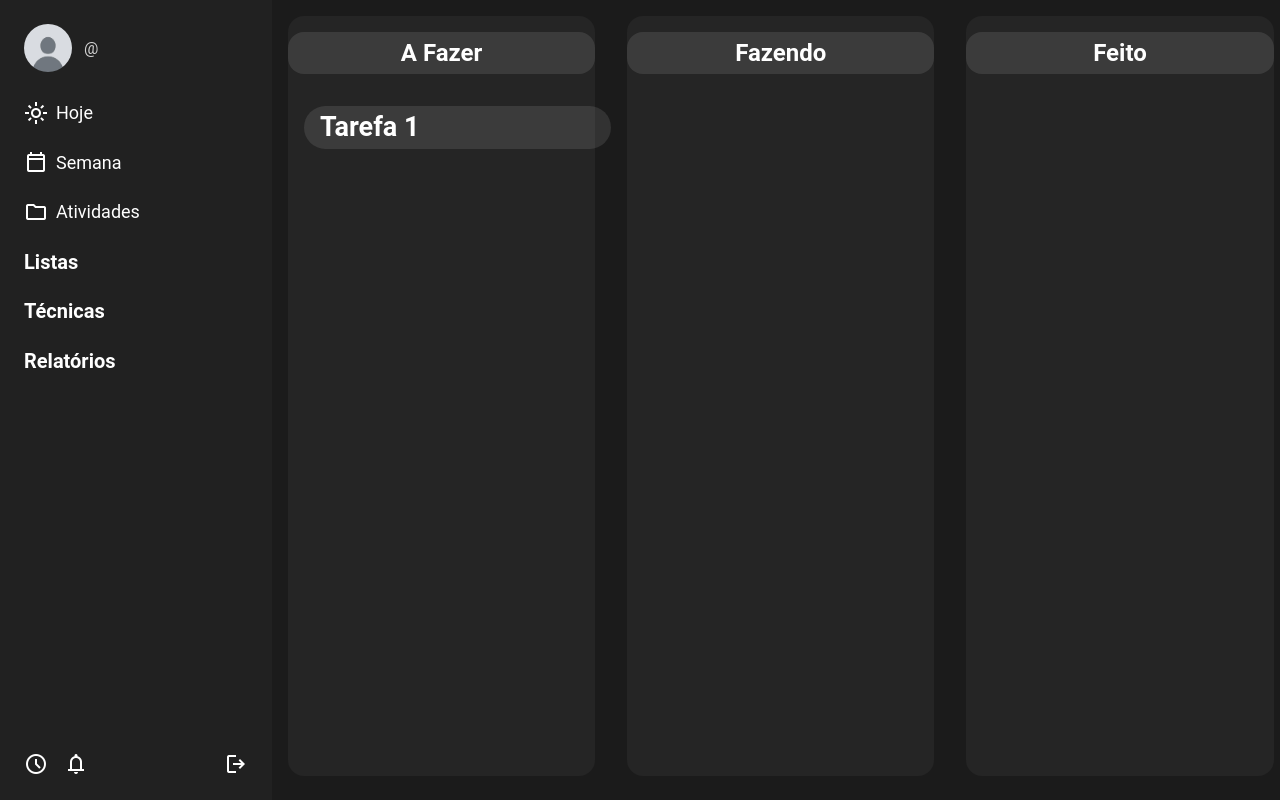
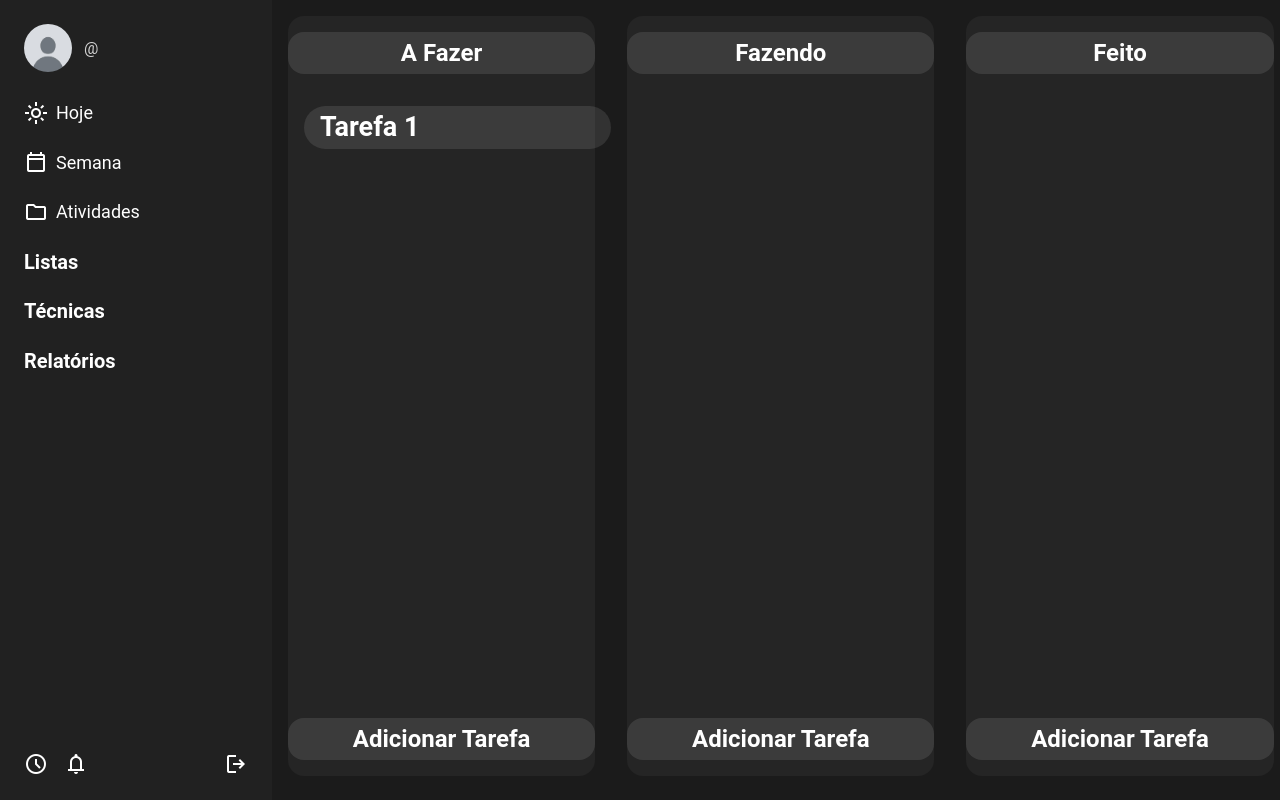
Before and after one commit to bijunkes/Kronos, a React (Vite) app in the folder front/: page /home in a window 1280 px wide. Both pictures are taken after a click on the button 48 px from the left and 48 px from the top of the page. Built offline with nearby package versions, Linux system fonts and the light colour scheme.

Commit message:
Termino da página Kanban e protótipo de funcionamento

```diff
--- a/front/src/containers/Kanban/index.jsx
+++ b/front/src/containers/Kanban/index.jsx
@@ -1,25 +1,120 @@
 import {React, useState} from 'react';
-import {Container,Painel, BoxTitulo, BoxTarefas, NomeTarefa, Icones} from './style.js';
+import {Container,Painel, BoxTitulo, BoxTarefas, NomeTarefa, Icones, BoxAdicionar} from './style.js';
 
 
 function Kanban() {
 
+    const [tarefas, setTarefas] = useState([
+        {id: 'tarefa1', nome: 'Tarefa 1', status: 1, icons: 'icones1'}
+    ])
 
-    const deletar = () => {
 
-        console.log("Deletando")
+    const deletar = (tarefaId) => {
+
+        setTarefas((prevTarefas) => prevTarefas.filter(tarefa => tarefa.id !== tarefaId));
 
     }
+    const proximo = (tarefaId) => {
+
+        setTarefas((prevTarefas) =>
+            prevTarefas.map(tarefa =>
+                tarefa.id === tarefaId
+                    ? {
+                        ...tarefa,
+                        status: tarefa.status < 3 ? tarefa.status + 1 : 3,
+                        icons: tarefa.status === 2 ? 'icones3' : 'icones2'
+
+                    }
+                    : tarefa,
+                    console.log("teste")
+            )
+        );
+
+    }
+    const anterior = (tarefaId) => {
+
+        setTarefas((prevTarefas) =>
+            prevTarefas.map(tarefa =>
+                tarefa.id === tarefaId
+                    ? {
+                        ...tarefa,
+                        status: tarefa.status > 1 ? tarefa.status - 1 : 1,
+                        icons: tarefa.status === 2 ? 'icones1' :'icones2'
+
+                    }
+                    : tarefa,
+                    console.log("teste")
+            )
+        );
+
+    }
+    const renderIcons = (iconsType, tarefaId) => {
+        if (iconsType === 'icones1') {
+            return (
+                <>
+                    <Icones className="material-symbols-outlined" onClick={()=> deletar(tarefaId)}>delete</Icones>
+                    <Icones className="material-symbols-outlined" onClick={() => proximo(tarefaId)}>arrow_forward</Icones>
+                </>
+            );
+        } else if (iconsType === 'icones2') {
+            return (
+                <>
+                    <Icones className="material-symbols-outlined" onClick={()=> deletar(tarefaId)}>delete</Icones>
+                    <Icones  className="material-symbols-outlined" onClick={()=> anterior(tarefaId)}>arrow_left_alt</Icones>
+                    <Icones className="material-symbols-outlined" onClick={() => proximo(tarefaId)}>arrow_forward</Icones>
+                </>
+            );
+        }else if (iconsType === 'icones3') {
+            return (
+                <>
+                    <Icones className="material-symbols-outlined" onClick={()=> deletar(tarefaId)}>delete</Icones>
+                    <Icones  className="material-symbols-outlined" onClick={()=> anterior(tarefaId)}>arrow_left_alt</Icones>
+                </>
+            );
+        }
+        return null;
+    };
+    const adicionarTarefa = (campo) => {
+        const novaTarefa = {
+            id: `tarefa${tarefas.length + 1}`,
+            nome: `Tarefa ${tarefas.length + 1}`,
+            status: campo.parentNode.id,
+            icons: 'icones' + campo.parentNode.id
+        };
+        console.log("Adicionando nova tarefa:", novaTarefa);
+        setTarefas([...tarefas, novaTarefa]);
+    };
+
     return(
         <>
             <Container>
-                <Painel id='AFazer'>
+                <Painel id='1'>
                     <BoxTitulo>A Fazer</BoxTitulo>
-                    <BoxTarefas><NomeTarefa>Tarefa 1</NomeTarefa>
-                        <Icones className="material-symbols-outlined" onClick={deletar}>delete</Icones>
-                    </BoxTarefas></Painel>
-                <Painel id='Fazendo'><BoxTitulo>Fazendo</BoxTitulo></Painel>
-                <Painel id='Feito'><BoxTitulo>Feito</BoxTitulo></Painel>
+                    {tarefas.filter(tarefa => tarefa.status == 1).map(tarefa => (
+                        <BoxTarefas key={tarefa.id} id={tarefa.id}>
+                            <NomeTarefa>{tarefa.nome}</NomeTarefa>
+                            {renderIcons(tarefa.icons, tarefa.id)}
+                        </BoxTarefas>
+                    ))}
+                    <BoxAdicionar onClick={(e) => {adicionarTarefa(e.target)}}>Adicionar Tarefa</BoxAdicionar></Painel>
+                <Painel id='2'><BoxTitulo>Fazendo</BoxTitulo>
+                {tarefas.filter(tarefa => tarefa.status == 2).map(tarefa => (
+                        <BoxTarefas key={tarefa.id} id={tarefa.id}>
+                            <NomeTarefa>{tarefa.nome}</NomeTarefa>
+                            {renderIcons(tarefa.icons, tarefa.id)}
+                        </BoxTarefas>
+                    ))}
+                    <BoxAdicionar onClick={(e) => {adicionarTarefa(e.target)}}>Adicionar Tarefa</BoxAdicionar>
+                </Painel>
+                <Painel id='3'><BoxTitulo>Feito</BoxTitulo>
+                {tarefas.filter(tarefa => tarefa.status == 3).map(tarefa => (
+                        <BoxTarefas key={tarefa.id} id={tarefa.id}>
+                            <NomeTarefa>{tarefa.nome}</NomeTarefa>
+                            {renderIcons(tarefa.icons, tarefa.id)}
+                        </BoxTarefas>
+                    ))}
+                    <BoxAdicionar onClick={(e) => {adicionarTarefa(e.target)}}>Adicionar Tarefa</BoxAdicionar>
+                </Painel>
             </Container>
 
         </>
--- a/front/src/containers/Kanban/style.js
+++ b/front/src/containers/Kanban/style.js
@@ -46,6 +46,7 @@ export const BoxTarefas = styled.div`
     display: flex;
     top: 3rem;
     left: 1rem;
+    margin-bottom: 1rem;
 `;
 export const NomeTarefa = styled.h2`
     position: relative;
@@ -53,10 +54,26 @@ export const NomeTarefa = styled.h2`
     left: 1rem;
     color: rgba(255, 255, 255, 1);
 `;
-export const Icones = styled.span`
+export const Icones = styled.button`
     position: relative;
     align-self: center;
-    left: 20rem;
+    left: 18rem;
     color: rgba(255, 255, 255, 1);
 
 `;
+export const BoxAdicionar= styled.button`
+    position: relative;
+    display: flex;
+    align-items: center;
+    justify-content: center;
+    align-self: center;
+    height: 5.29vh;
+    width: 24vw;
+    font-size: 24px;
+    background-color: rgba(255, 255, 255, 0.1);
+    border-radius: 1rem;
+    margin-top: auto;
+    bottom: 1rem;
+    font-weight: bold;
+    color: rgba(255, 255, 255, 1);
+`;
```
